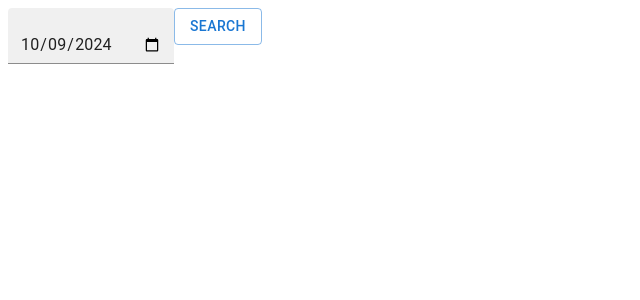
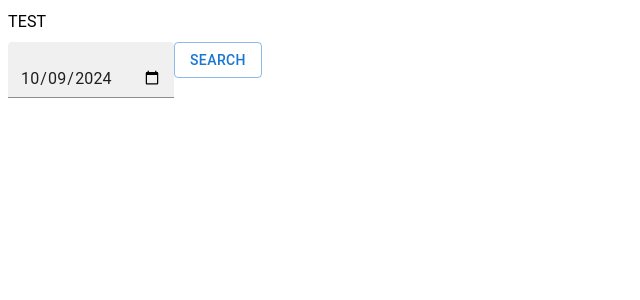
Before and after one commit to OracleTuxedo/bcap-fe, a Next.js app: page /ui in a window 1280 px wide. Shown: the top 300 px of the page, without its empty margins (0-640 px from the left). Built offline with nearby package versions, Linux system fonts and the light colour scheme.

Commit message:
label component

```diff
--- /dev/null
+++ b/src/components/atoms/Label.tsx
@@ -0,0 +1,21 @@
+import React from 'react';
+import { Typography } from '@mui/material';
+import { labelVariantEnum } from '@/enums';
+
+type TextProps = {
+    children: string;
+    variant : labelVariantEnum;
+};
+
+const Label = ({ children, variant = labelVariantEnum.H2 }: TextProps) => {
+    return (
+        <Typography
+            variant={variant}
+            gutterBottom
+        >
+            {children}
+        </Typography>
+    );
+};
+
+export default Label;
--- a/src/components/atoms/index.ts
+++ b/src/components/atoms/index.ts
@@ -2,5 +2,6 @@ import Seo from './seo';
 import CustomContainer from './Container';
 import InputDate from './InputDate';
 import CustomButton from './CustomButton';
+import Label from './Label';
 
-export { CustomContainer, Seo, InputDate, CustomButton };
+export { CustomContainer, Seo, InputDate, CustomButton, Label };
--- a/src/enums/index.ts
+++ b/src/enums/index.ts
@@ -14,3 +14,18 @@ export enum buttonVariantEnum {
   OUTLINED = 'outlined',
   TEXT = 'text',
 }
+
+export enum labelVariantEnum {
+  H1 = 'h1',
+  H2 = 'h2',
+  H3 = 'h3',
+  H4 = 'h4',
+  H5 = 'h5',
+  H6 = 'h6',
+  SUBTITLE1 = 'subtitle1',
+  SUBTITLE2 = 'subtitle2',
+  BODY1 = 'body1',
+  BODY2 = 'body2',
+  BUTTON = 'button',
+  CAPTION = 'caption',
+}
--- a/src/pages/ui/index.tsx
+++ b/src/pages/ui/index.tsx
@@ -1,14 +1,15 @@
 import { Box } from '@mui/material';
 import { ReactElement, useState } from 'react';
 import { getToday } from '@/utils/date';
-import { buttonVariantEnum, textFieldVariantEnum } from '@/enums';
-import { CustomButton, InputDate } from '@/components/atoms';
+import { buttonVariantEnum, labelVariantEnum, textFieldVariantEnum } from '@/enums';
+import { CustomButton, InputDate, Label } from '@/components/atoms';
 
 const Ui = () => {
   const [date, setDate] = useState<string>(getToday());
 
   return (
     <Box>
+      <Label variant={labelVariantEnum.SUBTITLE1}>TEST</Label>
       <InputDate
         title="input"
         onChangeHandler={(e) => setDate(e.target.value)}
```
